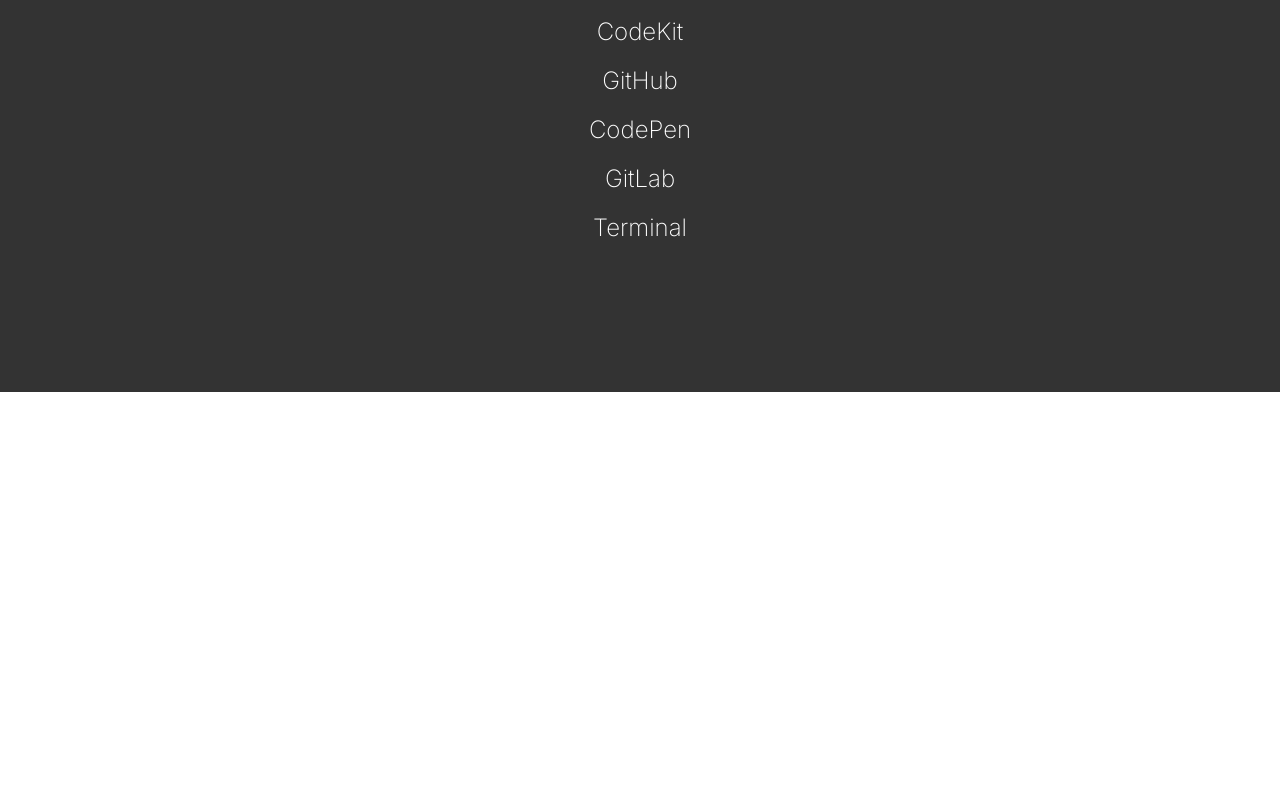
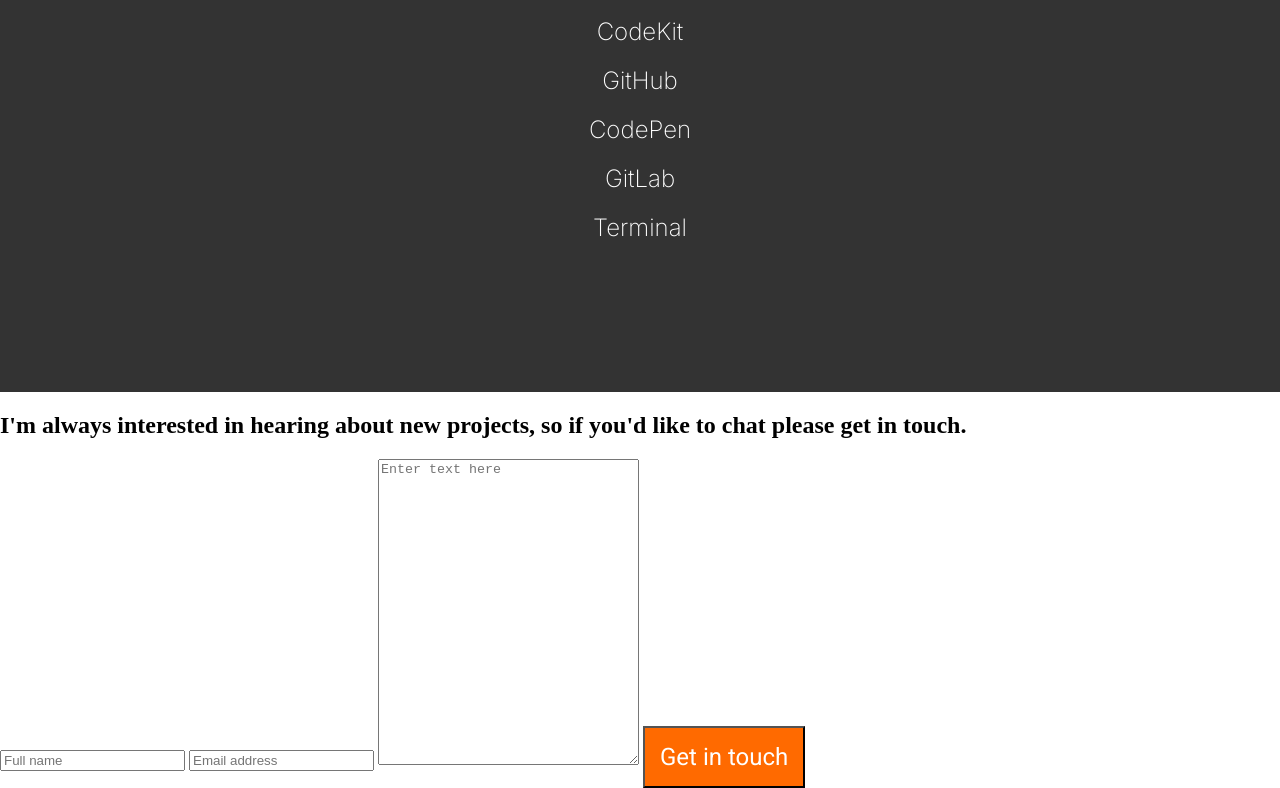
Before and after one commit to LuisDavidRodriguez/Portfolio, a website: page index.html in a window 1280 px wide. Shown: the part 5379-6167 px from the top of the page. Before the commit the page ends 5771 px from the top, so only its background shows below. Drawn offline with Linux system fonts and the light colour scheme.

Commit message:
Add contact section, Add form skeloton, Add validation in form

```diff
--- a/index.html
+++ b/index.html
@@ -221,6 +221,16 @@
 
         </section>
 
+        <section class="contact-container">
+            <h2>I'm always interested in hearing about new projects, so if you'd like to chat please get in touch.</h2>
+            <form action="https://formspree.io/f/mjvlqgdz" method="post">
+                <input id="name" name="Name" type="text" maxlength="30" placeholder="Full name" required>
+                <input id="email" name="email" type="email" pattern=".+@(hotmail.com|gmail.com|yahoo.com)" placeholder="Email address" required>
+                <textarea id="comments" name="comments" cols="30" rows="20" maxlength="500" placeholder="Enter text here" required></textarea>
+                <button id="btn-sub" class="button" type="submit">Get in touch</button>
+            </form>
+        </section>
+
     </main>
 
     <script src="https://kit.fontawesome.com/4e5bc16f7d.js" crossorigin="anonymous"></script>
```
